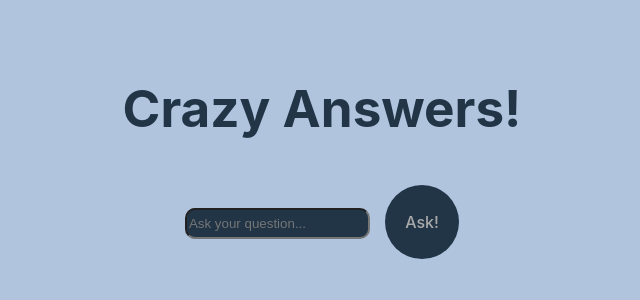
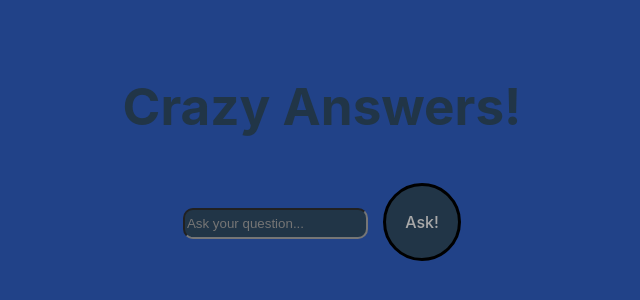
Before and after one commit to whoisalpheus/crazyAnswers, a React (Vite) app in the folder client/: page / in a window 1280 px wide. Shown: the part 248-548 px from the top of the page, without its empty margins (318-958 px from the left). Built offline with nearby package versions, Linux system fonts and the light colour scheme.

Commit message:
Styling changes..

```diff
--- a/client/src/App.css
+++ b/client/src/App.css
@@ -1,5 +1,5 @@
 body {
-  background-color: lightsteelblue;
+  background-color: rgb(33, 66, 136);
 }
 
 #root {
@@ -13,6 +13,7 @@ button {
   background-color: #213547;
   color: darkgrey;
   margin-left: 15px;
+  border: solid black;
 }
 
 .logo {
--- a/client/src/Display.jsx
+++ b/client/src/Display.jsx
@@ -59,7 +59,7 @@ function Display() {
                 <button type="submit">Ask!</button>
             </form>
             {error && <p style={{color: 'red'}}>{error}</p>}
-            {showAnswer && !error && <p>{currentAnswer}</p>}
+            {showAnswer && !error && <h2>{currentAnswer}</h2>}
         </>
     )
 }
--- a/client/src/index.css
+++ b/client/src/index.css
@@ -4,7 +4,7 @@
   font-weight: 400;
 
   color-scheme: light dark;
-  color: rgba(168, 159, 159, 0.87);
+  color: rgba(86, 95, 109, 0.87);
   background-color: #242424;
 
   font-synthesis: none;
@@ -84,7 +84,7 @@ button:focus-visible {
 @media (prefers-color-scheme: dark) {
   :root {
     color: #213547;
-    background-color: #20ceec;
+    background-color: rgb(33, 66, 136);
   }
   a:hover {
     color: #747bff;
@@ -97,7 +97,7 @@ button:focus-visible {
 @media (prefers-color-scheme: light) {
   :root {
     color: #213547;
-    background-color: #20ceec;
+    background-color: rgb(33, 66, 136);
   }
   a:hover {
     color: #747bff;
```
